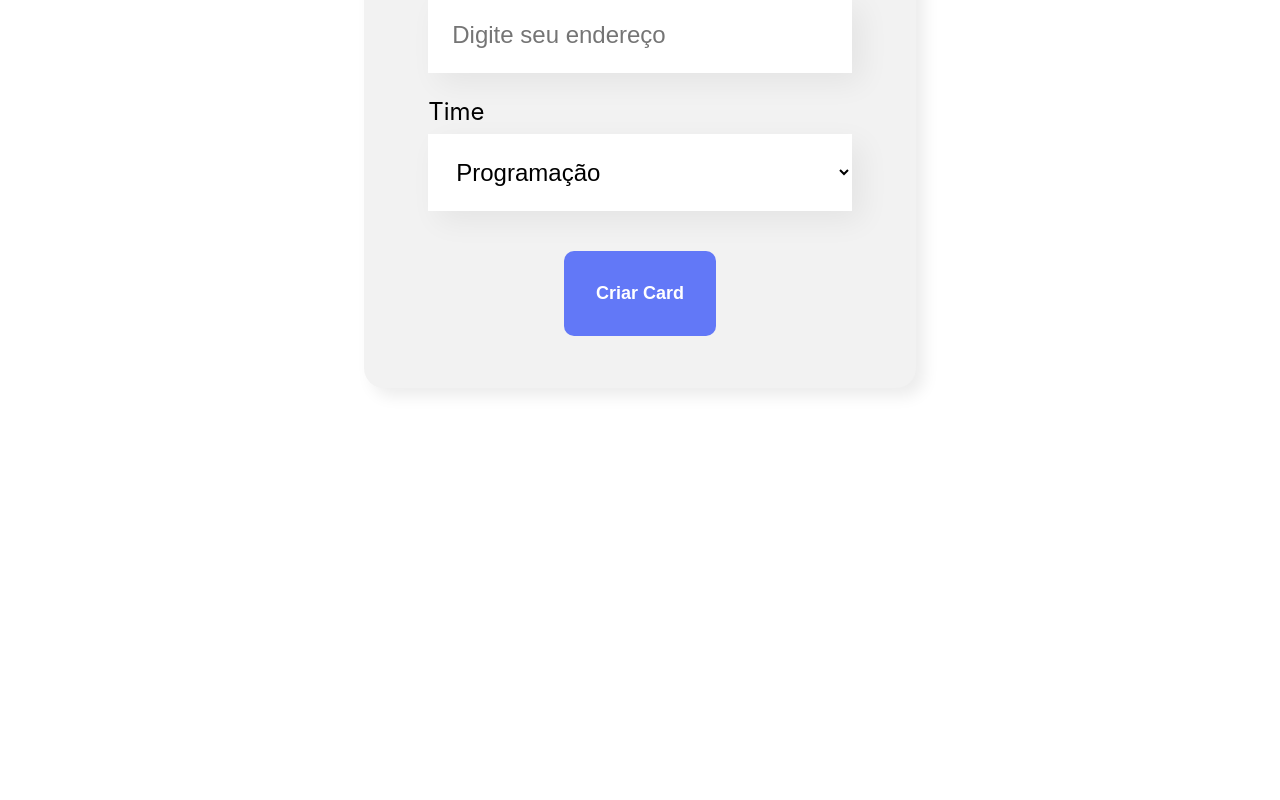
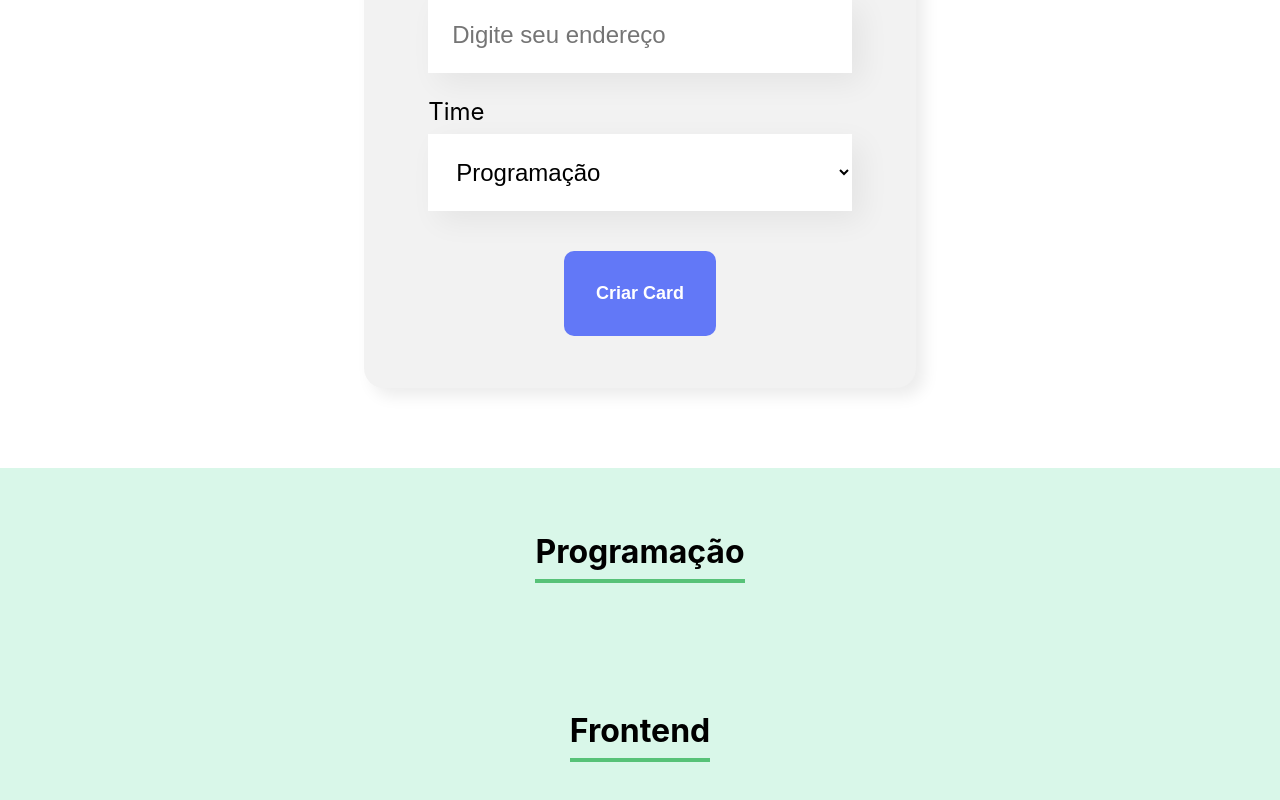
Before and after one commit to LuanD3V/Alura, a React (Create React App) app: page / in a window 1280 px wide. Shown: the part 1001-1801 px from the top of the page. Before the commit the page ends 1469 px from the top, so only its background shows below. Built offline with nearby package versions, Linux system fonts and the light colour scheme.

Commit message:
Criando componente times

```diff
--- /dev/null
+++ b/src/componentes/time/index.js
@@ -0,0 +1,12 @@
+import './time.css'
+
+const Time = (props) => {
+
+    return (
+        <section className='containerTime'>
+            <h3>{props.nomeTime}</h3>
+        </section>
+    )
+}
+
+export default Time
--- /dev/null
+++ b/src/componentes/time/time.css
@@ -0,0 +1,11 @@
+.containerTime {
+    padding: 32px;
+    background-color: #D9f7E9;
+}
+
+.containerTime h3 {
+    font-size: 32px;
+    border-bottom: 4px solid #57C278;
+    display: inline-block;
+    padding-bottom: 8px;
+}
--- a/src/home/index.js
+++ b/src/home/index.js
@@ -3,6 +3,7 @@ import './home.css'
 import Banner from '../componentes/Banner';
 import Formulario from '../componentes/Formulario';
 import { useState } from 'react';
+import Time from '../componentes/time';
 
 const Home = () => {
 
@@ -18,6 +19,8 @@ const Home = () => {
     <div className="App">
       <Banner />
       <Formulario aoCadastrarColaborador={colaborador => novoColaboradorCadastrado(colaborador)}/>
+      <Time nomeTime={'Programação'}/>
+      <Time nomeTime={'Frontend'}/>
 
     </div>
     )
```
